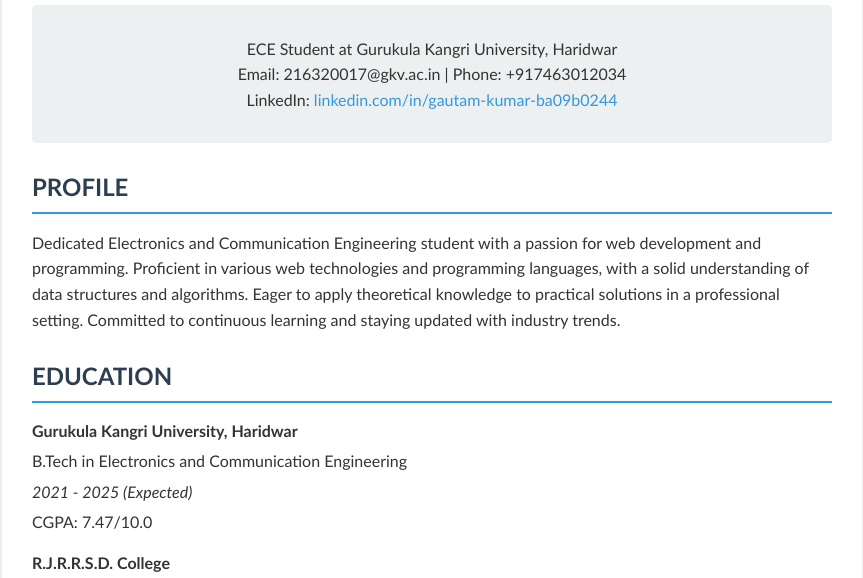
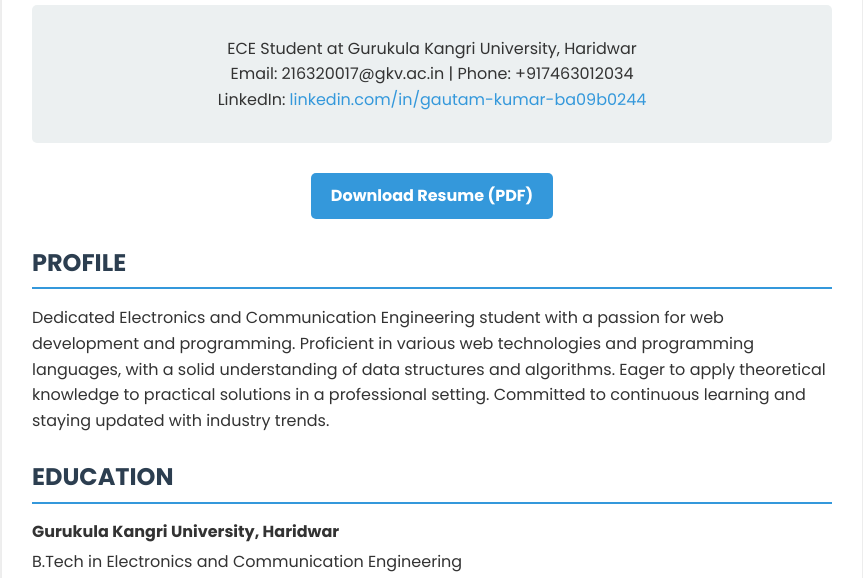
Before and after one commit to abhinavk454/gautam-kumar, a plain HTML site: page index.html in a window 1280 px wide. Shown: the part 170-748 px from the top of the page, without its empty margins (208-1071 px from the left). Drawn offline with Linux system fonts and the light colour scheme; a web font is replaced by a local one.

Commit message:
2024 July Updated

```diff
--- a/index.html
+++ b/index.html
@@ -4,9 +4,15 @@
     <meta charset="UTF-8" />
     <meta name="viewport" content="width=device-width, initial-scale=1.0" />
     <title>Gautam Kumar - Resume</title>
+    <link rel="preconnect" href="https://fonts.googleapis.com" />
+    <link rel="preconnect" href="https://fonts.gstatic.com" crossorigin />
+    <link
+      href="https://fonts.googleapis.com/css2?family=Poppins:ital,wght@0,100;0,200;0,300;0,400;0,500;0,600;0,700;0,800;0,900;1,100;1,200;1,300;1,400;1,500;1,600;1,700;1,800;1,900&family=Tiny5&display=swap"
+      rel="stylesheet"
+    />
     <style>
       body {
-        font-family: "Calibri", sans-serif;
+        font-family: "Poppins", sans-serif;
         line-height: 1.6;
         color: #333;
         background-color: #f9f9f9;
@@ -91,6 +97,23 @@
       .certification-item p {
         margin: 5px 0;
       }
+      .download-button {
+        display: inline-block;
+        background-color: #3498db;
+        color: #ffffff;
+        padding: 10px 20px;
+        text-decoration: none;
+        border-radius: 5px;
+        font-weight: bold;
+        transition: background-color 0.3s ease;
+      }
+      .download-button:hover {
+        background-color: #2980b9;
+      }
+      .download-section {
+        text-align: center;
+        margin-top: 30px;
+      }
     </style>
   </head>
   <body>
@@ -106,6 +129,18 @@
           >
         </p>
       </div>
+
+      <div class="download-section">
+        <a
+          href="https://drive.google.com/uc?export=download&id=1gH42SEt2Nc8lU2nQBLrhuzNR6mGMVSdV
+"
+          class="download-button"
+          download="Gautam_Kumar_Resume.pdf"
+          >Download Resume (PDF)</a
+        >
+      </div>
+
+      <!-- Rest of the content remains the same -->
 
       <div class="section">
         <h2>PROFILE</h2>
```
